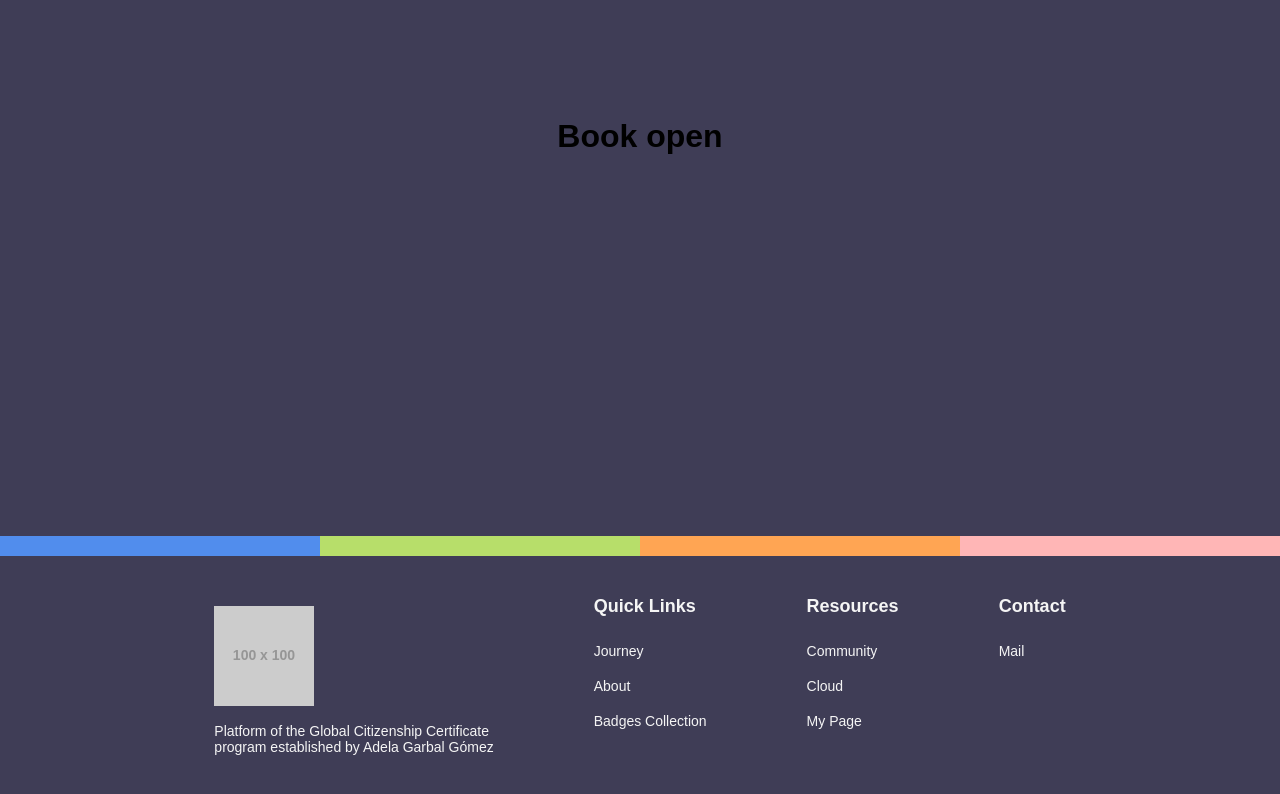
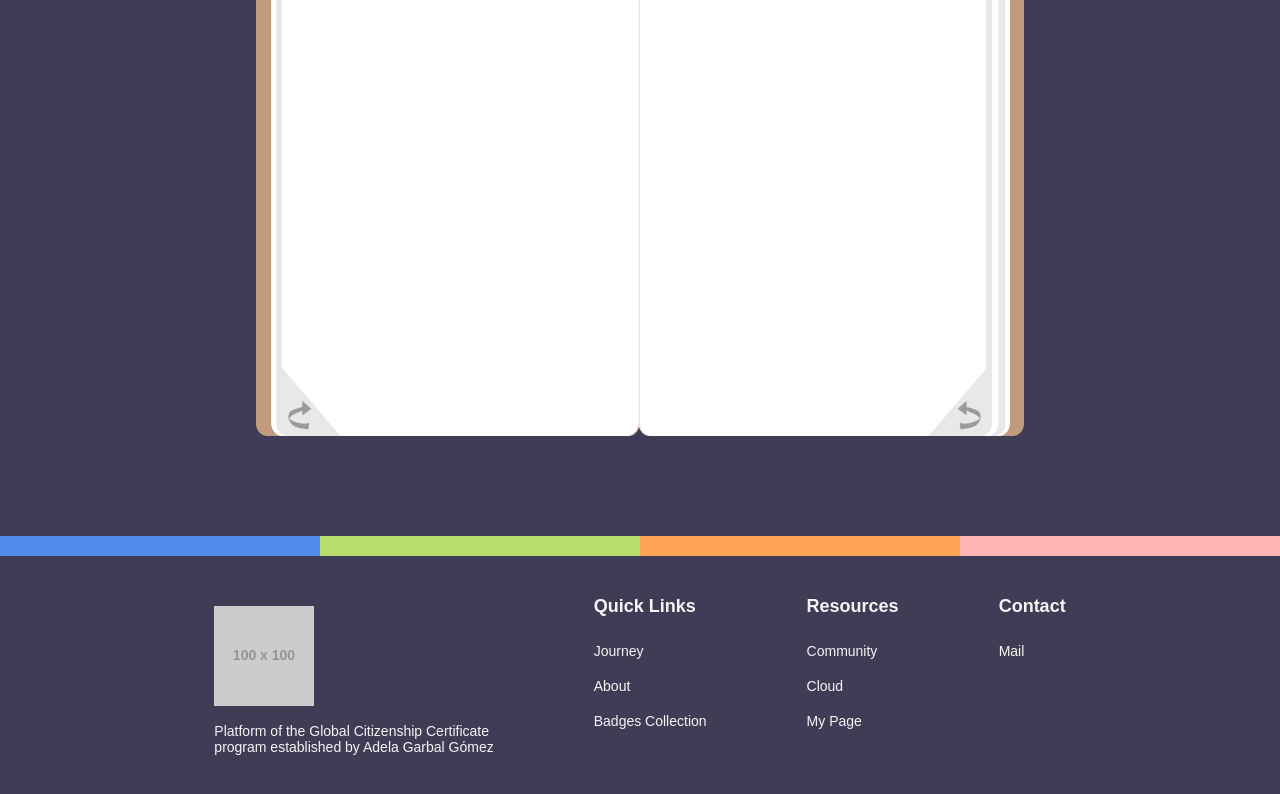
Before and after one commit to titouandeschanels/GlobalCitizenship, a React (Create React App) app in the folder gccapp/: page /badges in a window 1280 px wide. Both pictures are taken after a click on the element 812 px from the left and 884 px from the top of the page. Shown: the part 484-1278 px from the top of the page. Built offline with nearby package versions, Linux system fonts and the light colour scheme; the HTML template or start-up script is replaced by a standard one.

Commit message:
Add BookOpenImage component and update badges book page

```diff
--- a/gccapp/src/components/badgesBook/elements.js
+++ b/gccapp/src/components/badgesBook/elements.js
@@ -1,5 +1,6 @@
 import styled from 'styled-components';
 import BookClosed from '../../assets/bookclosed.png';
+import BookOpen from '../../assets/bookopen.png';
 import { White } from '../../colors';
 import Inika from '../../assets/Inika-Regular.ttf';
 
@@ -46,3 +47,13 @@ export const BookClosedTitle = styled.h1`
     transform: translateX(-50%);
     width: 100%;
 `;
+
+export const BookOpenImage = styled.div`
+    display: flex;
+    position: relative;
+    background-image: url("${BookOpen}");
+    height: 75vh;
+    width: 60vw;
+    background-size: 100% 100%;
+    text-align: center;
+`;
--- a/gccapp/src/components/badgesBook/index.tsx
+++ b/gccapp/src/components/badgesBook/index.tsx
@@ -1,5 +1,5 @@
 import { useState } from 'react';
-import { BadgesBookContainer, BookClosedImage, BookClosedButton, BookClosedTitle } from './elements';
+import { BadgesBookContainer, BookClosedImage, BookClosedButton, BookClosedTitle, BookOpenImage } from './elements';
 
 const BadgesBook = () => {
     const [bookOpen, setBookOpen] = useState(false);
@@ -7,7 +7,8 @@ const BadgesBook = () => {
     return (
         <BadgesBookContainer>
             {bookOpen ? (
-                <h1>Book open</h1>
+                <BookOpenImage>
+                </BookOpenImage>
             ) : (
                 <BookClosedImage>
                     <BookClosedTitle>
```
